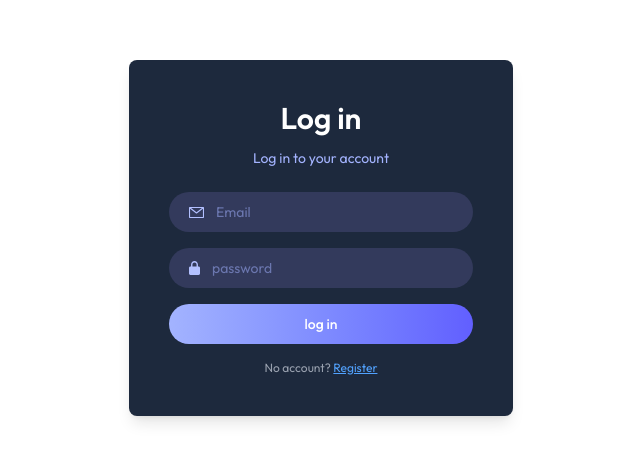
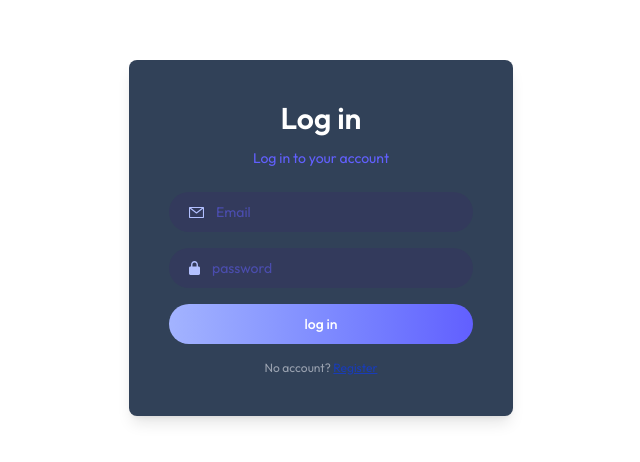
Before and after one commit to victornjiru80/MERN-auth, a React (Vite) app in the folder client/: page /login in a window 1280 px wide. Shown: the part 162-624 px from the top of the page, without its empty margins (319-959 px from the left). Built offline with nearby package versions, Linux system fonts and the light colour scheme; no server answers.

Commit message:
Update Login.jsx

```diff
--- a/client/src/pages/Login.jsx
+++ b/client/src/pages/Login.jsx
@@ -53,7 +53,7 @@ const Login = () => {
     <div className='flex items-center justify-center min-h-screen px-6 sm:px-0 '>
 
 
-      <div className='bg-slate-800 p-10 rounded-lg shadow-lg w-full sm:w-96 text-indigo-300 text-sm'>
+      <div className='bg-slate-700 p-10 rounded-lg shadow-lg w-full sm:w-96 text-indigo-500 text-sm'>
 
         <h2 className='text-3xl font-semibold text-white text-center mb-3'>{state === 'sign up' ? 'Create Account' : 'Log in'}</h2>
 
@@ -97,12 +97,12 @@ const Login = () => {
         {state === 'sign up' ? (
           <p className='text-gray-400 text-center text-xs mt-4'>
               Already have an account? {' '}
-              <span onClick={()=>setState('login')} className='text-blue-400 cursor-pointer underline'>Log in</span>
+              <span onClick={()=>setState('login')} className='text-blue-800 cursor-pointer underline'>Log in</span>
           </p>
         ) : (
           <p className='text-gray-400 text-center text-xs mt-4'>
             No account? {' '}
-             <span onClick={()=>setState('sign up')} className='text-blue-400 cursor-pointer underline'>Register</span>
+             <span onClick={()=>setState('sign up')} className='text-blue-800 cursor-pointer underline'>Register</span>
           </p>
         )}
 
```
